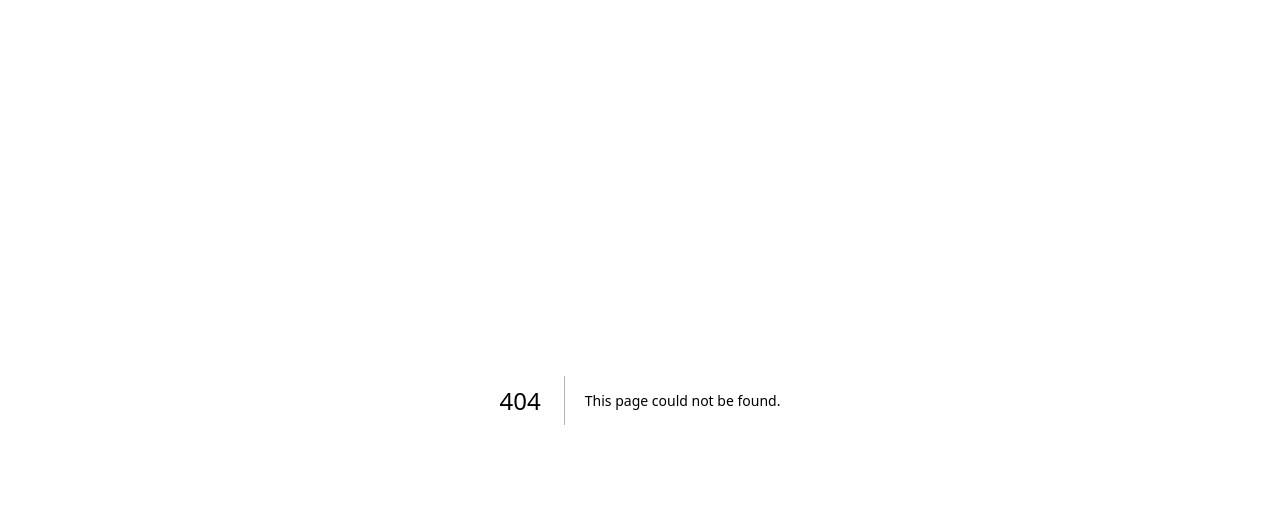
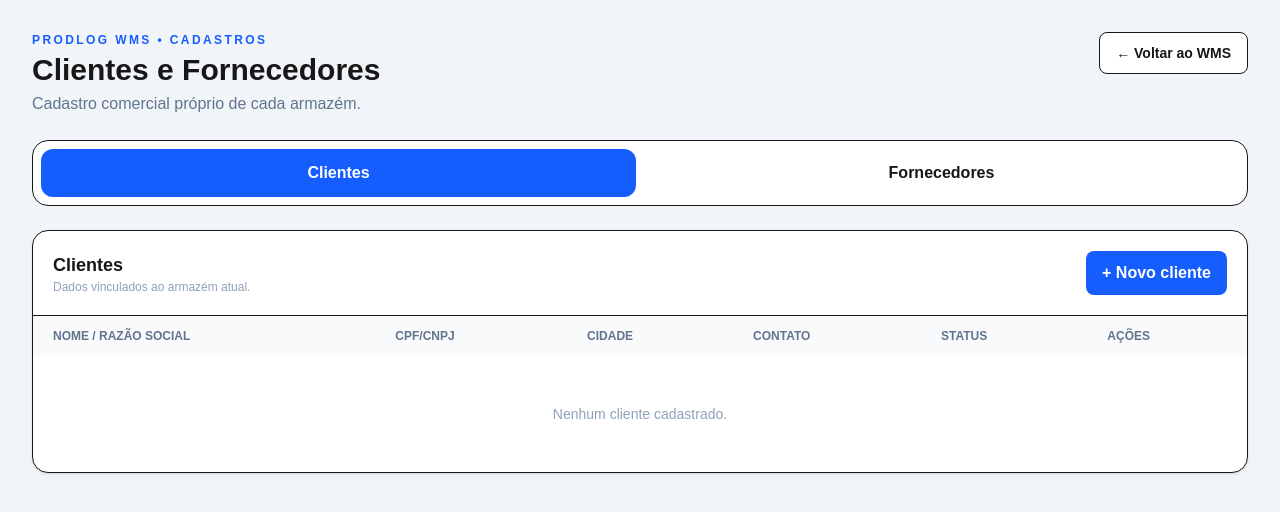
Before and after one commit to eng-xitao/prodlog-wms, a Next.js app: page /cadastros in a window 1280 px wide. Before the commit this address had no page. Shown: the top 512 px of the page. Built offline with nearby package versions, Linux system fonts and the light colour scheme.

Commit message:
feat: add warehouse customer and supplier registry

```diff
--- /dev/null
+++ b/app/cadastros/page.tsx
@@ -0,0 +1,19 @@
+'use client';
+import { useState } from 'react';
+
+type Tipo = 'Clientes' | 'Fornecedores';
+type Pessoa = { id:number; nome:string; documento:string; cidade:string; contato:string; status:string };
+
+export default function Cadastros(){
+ const [tipo,setTipo]=useState<Tipo>('Clientes');
+ const [rows,setRows]=useState<Pessoa[]>([]);
+ const [modal,setModal]=useState(false);
+ const [form,setForm]=useState({nome:'',documento:'',cidade:'',contato:''});
+ const save=()=>{if(!form.nome||!form.documento)return;setRows(v=>[...v,{id:Date.now(),...form,status:'Ativo'}]);setForm({nome:'',documento:'',cidade:'',contato:''});setModal(false)};
+ return <main className="min-h-screen bg-slate-100 p-4 sm:p-8"><div className="max-w-7xl mx-auto space-y-6">
+  <div className="flex flex-col sm:flex-row sm:justify-between gap-4"><div><div className="text-xs uppercase tracking-[.2em] text-blue-600 font-bold">ProdLog WMS • Cadastros</div><h1 className="text-3xl font-black mt-1">Clientes e Fornecedores</h1><p className="text-slate-500 mt-1">Cadastro comercial próprio de cada armazém.</p></div><a href="/" className="border bg-white px-4 py-2.5 rounded-lg text-sm font-semibold h-fit">← Voltar ao WMS</a></div>
+  <div className="bg-white border rounded-2xl p-2 flex gap-2"><button onClick={()=>setTipo('Clientes')} className={`flex-1 px-4 py-3 rounded-xl font-semibold ${tipo==='Clientes'?'bg-blue-600 text-white':'hover:bg-slate-100'}`}>Clientes</button><button onClick={()=>setTipo('Fornecedores')} className={`flex-1 px-4 py-3 rounded-xl font-semibold ${tipo==='Fornecedores'?'bg-blue-600 text-white':'hover:bg-slate-100'}`}>Fornecedores</button></div>
+  <section className="bg-white border rounded-2xl overflow-hidden shadow-sm"><div className="p-5 border-b flex justify-between items-center"><div><h2 className="font-bold text-lg">{tipo}</h2><p className="text-xs text-slate-400">Dados vinculados ao armazém atual.</p></div><button onClick={()=>setModal(true)} className="bg-blue-600 text-white px-4 py-2.5 rounded-lg font-semibold">+ Novo {tipo==='Clientes'?'cliente':'fornecedor'}</button></div><div className="overflow-x-auto"><table className="w-full text-sm"><thead className="bg-slate-50 text-xs uppercase text-slate-500"><tr>{['Nome / Razão social','CPF/CNPJ','Cidade','Contato','Status','Ações'].map(h=><th key={h} className="text-left px-5 py-3">{h}</th>)}</tr></thead><tbody className="divide-y">{rows.map(r=><tr key={r.id}><td className="px-5 py-4 font-semibold">{r.nome}</td><td className="px-5 py-4 font-mono">{r.documento}</td><td className="px-5 py-4">{r.cidade||'—'}</td><td className="px-5 py-4">{r.contato||'—'}</td><td className="px-5 py-4"><span className="bg-emerald-50 text-emerald-700 px-2 py-1 rounded-full text-xs">Ativo</span></td><td className="px-5 py-4 text-blue-600 font-semibold">Editar</td></tr>)}{!rows.length&&<tr><td colSpan={6} className="p-12 text-center text-slate-400">Nenhum {tipo.toLowerCase().slice(0,-1)} cadastrado.</td></tr>}</tbody></table></div></section>
+  {modal&&<div className="fixed inset-0 z-50 bg-black/50 flex items-center justify-center p-4"><div className="bg-white rounded-2xl w-full max-w-xl p-6"><div className="flex justify-between"><h2 className="text-xl font-bold">Novo {tipo==='Clientes'?'cliente':'fornecedor'}</h2><button onClick={()=>setModal(false)} className="text-2xl">×</button></div><div className="grid sm:grid-cols-2 gap-4 mt-5">{[['nome','Nome / Razão social'],['documento','CPF / CNPJ'],['cidade','Cidade / UF'],['contato','Telefone / E-mail']].map(([k,l])=><label key={k} className="text-sm font-medium text-slate-600">{l}<input value={(form as any)[k]} onChange={e=>setForm({...form,[k]:e.target.value})} className="mt-1 w-full border rounded-lg px-3 py-2.5" /></label>)}</div><div className="flex justify-end gap-2 mt-6"><button onClick={()=>setModal(false)} className="border px-4 py-2 rounded-lg">Cancelar</button><button onClick={save} className="bg-blue-600 text-white px-4 py-2 rounded-lg font-semibold">Salvar cadastro</button></div></div></div>}
+ </div></main>
+}
```
